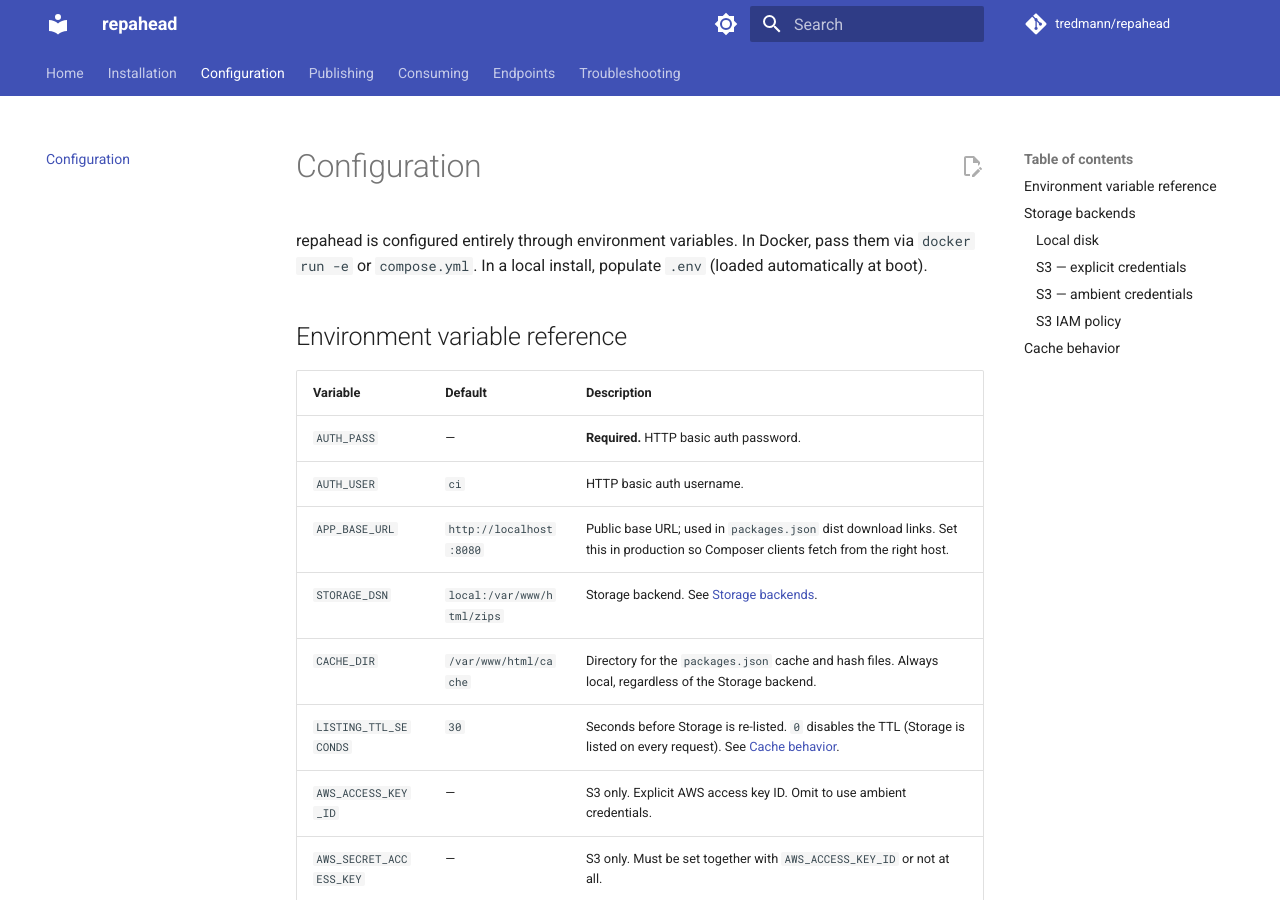
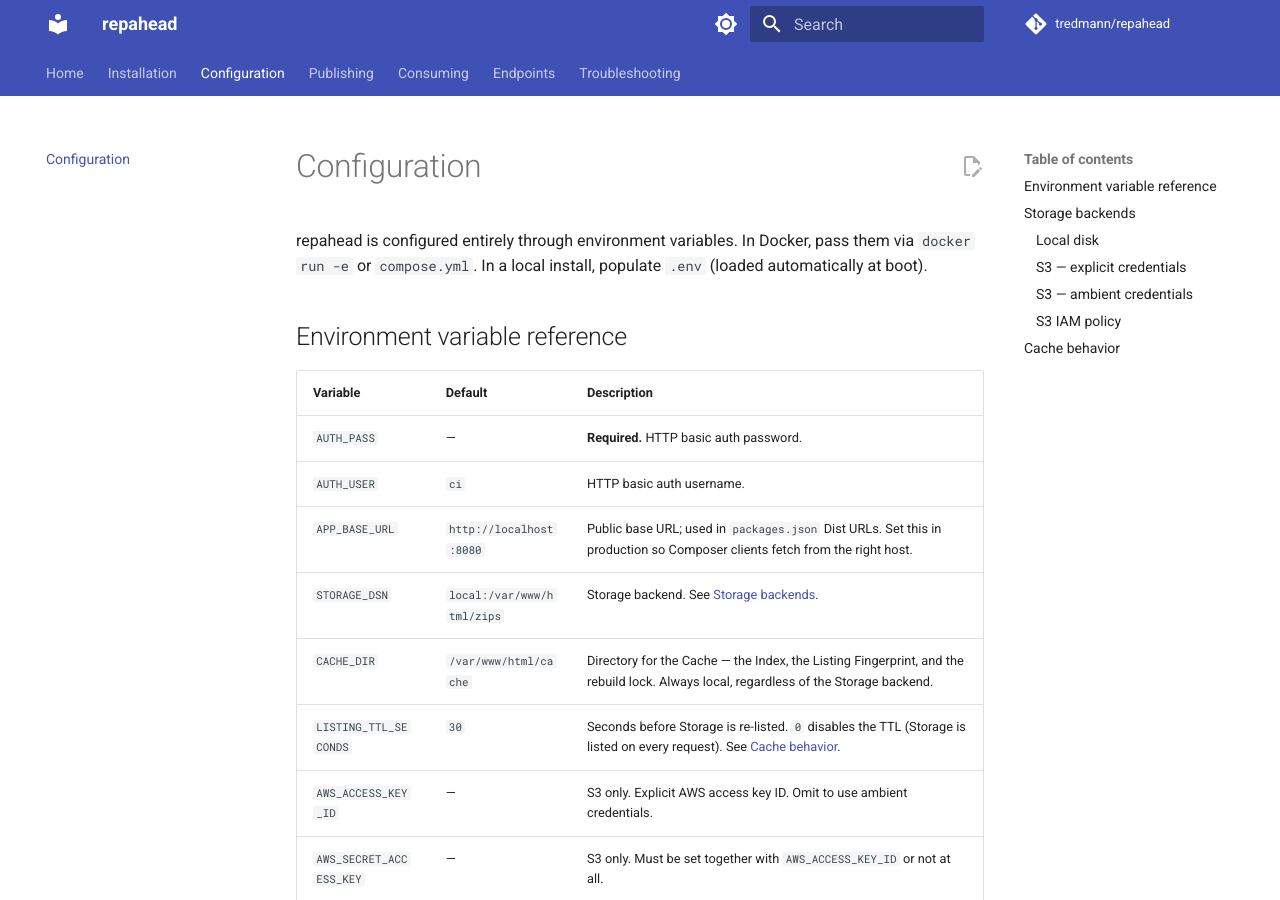
Before and after one commit to Jared87/repahead, an MkDocs documentation site: the page built from docs/configuration.md, in a window 1280 px wide and 900 px high. Built offline with MkDocs 1.6.1 and Material for MkDocs 9.7.7, drawn with Linux system fonts in a browser that asks for light colours; comment, search, counter and statistics services are not loaded; some of the changed text lies outside the part shown.

Commit message:
docs: clarify Listing TTL, Rebuild, and Dist URLs
Add explicit "Listing TTL" and "Rebuild" sections to CONTEXT.md and standardize documentation wording across files. Clarifies how LISTING_TTL_SECONDS and the Listing Fingerprint interact, explains what a Rebuild does, and updates CACHE_DIR description and cache-behavior wording. Also normalizes the term "Dist"/"Dist URL" in endpoints and installation docs and adjusts publishing wording for rejected releases.

```diff
--- a/docs/configuration.md
+++ b/docs/configuration.md
@@ -8,9 +8,9 @@ repahead is configured entirely through environment variables. In Docker, pass t
 |----------|---------|-------------|
 | `AUTH_PASS` | — | **Required.** HTTP basic auth password. |
 | `AUTH_USER` | `ci` | HTTP basic auth username. |
-| `APP_BASE_URL` | `http://localhost:8080` | Public base URL; used in `packages.json` dist download links. Set this in production so Composer clients fetch from the right host. |
+| `APP_BASE_URL` | `http://localhost:8080` | Public base URL; used in `packages.json` Dist URLs. Set this in production so Composer clients fetch from the right host. |
 | `STORAGE_DSN` | `local:/var/www/html/zips` | Storage backend. See [Storage backends](#storage-backends). |
-| `CACHE_DIR` | `/var/www/html/cache` | Directory for the `packages.json` cache and hash files. Always local, regardless of the Storage backend. |
+| `CACHE_DIR` | `/var/www/html/cache` | Directory for the Cache — the Index, the Listing Fingerprint, and the rebuild lock. Always local, regardless of the Storage backend. |
 | `LISTING_TTL_SECONDS` | `30` | Seconds before Storage is re-listed. `0` disables the TTL (Storage is listed on every request). See [Cache behavior](#cache-behavior). |
 | `AWS_ACCESS_KEY_ID` | — | S3 only. Explicit AWS access key ID. Omit to use ambient credentials. |
 | `AWS_SECRET_ACCESS_KEY` | — | S3 only. Must be set together with `AWS_ACCESS_KEY_ID` or not at all. |
@@ -70,7 +70,7 @@ repahead only reads from S3 (list + download). The minimum bucket policy:
 
 ## Cache behavior
 
-repahead uses two cache tiers:
+repahead decides whether to serve the Cached Index through two independent checks:
 
 1. **Listing TTL** (`LISTING_TTL_SECONDS`) — how often Storage is re-listed. Defaults to 30 seconds.
 2. **Listing Fingerprint** — even after a fresh listing, the cached Index is reused unchanged if the Release set has not changed (SHA-256 match).
```
Also changed, not shown: CONTEXT.md (+8 -0 lines), docs/endpoints.md (+1 -1 lines), docs/installation.md (+1 -1 lines), docs/publishing.md (+1 -1 lines).
